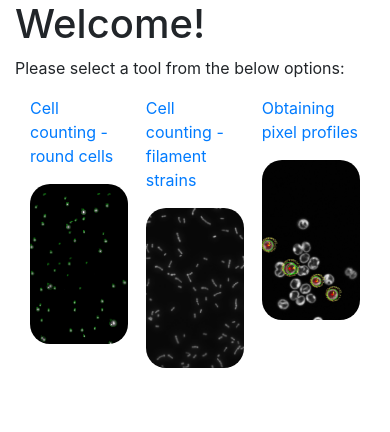
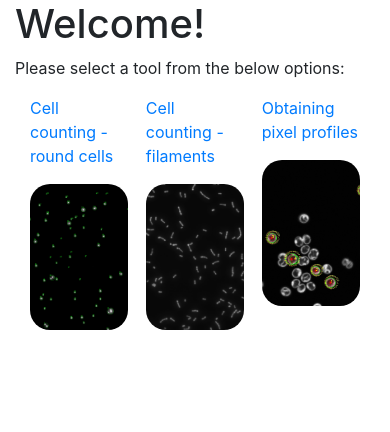
Before and after one commit to Zastupic/tools-py.e-cyanobacterium.org, a Flask app: page / in a window 390 px wide. Shown: the part 56-488 px from the top of the page. Run offline with Flask 3, Linux system fonts and the light colour scheme; a user stored in the database is signed in; some libraries are stand-ins or nearby versions.

Commit message:
login_message = '' + html home to fit cellphone

```diff
--- a/website/__init__.py
+++ b/website/__init__.py
@@ -40,6 +40,8 @@
     login_manager = LoginManager()
     login_manager.login_view = 'auth.login' # where flask will redirect user when not logged in
     login_manager.init_app(app)
+    login_manager.login_message = ''
+
 
     @login_manager.user_loader
     def load_user(id):
--- a/website/templates/home.html
+++ b/website/templates/home.html
@@ -14,7 +14,7 @@
                     <img src="static/images/cells_6803.jpg" alt="Cell counting - round cells" class="gallery__img">
                 </a>
                 <a href="{{ url_for('cell_count_filament.count_filament_cells') }}" class="gallery__img gallery__item--2">
-                    <p>Cell counting - filament strains</p>
+                    <p>Cell counting - filaments</p>
                     <img src="static/images/cells_nostoc.jpeg" alt="Cell counting - filament strains" class="gallery__img">
                 </a>
                 <a href="{{ url_for('pixel_profiles.get_pixel_profiles') }}" class="gallery__img gallery__item--3">
```
